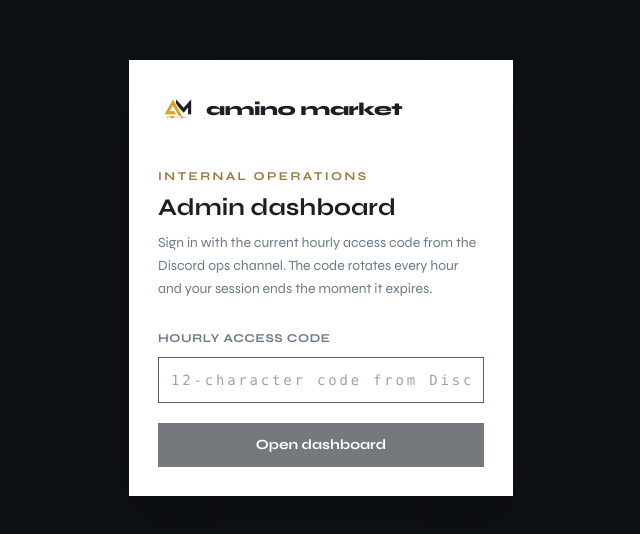
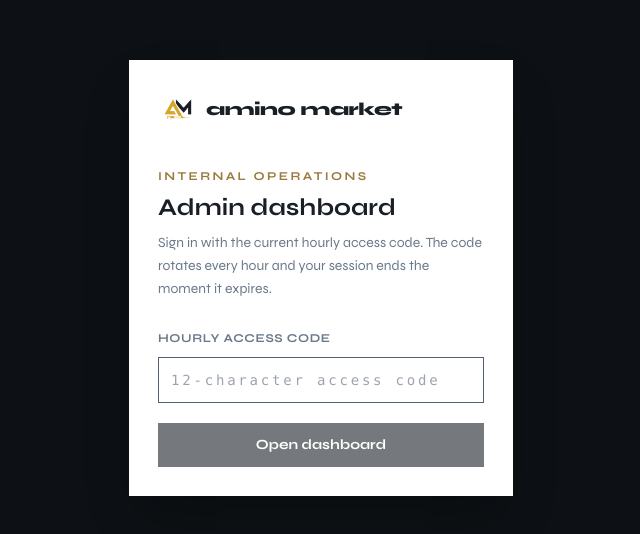
Before and after one commit to shrayg/aminomarket, a React (Vite) app: page /admin in a window 1280 px wide. Shown: the part 122-656 px from the top of the page, without its empty margins (319-959 px from the left). Built offline with nearby package versions, Linux system fonts and the light colour scheme.

Commit message:
Scrub Discord wording from admin login UI and 401 message

```diff
--- a/src/pages/Admin.tsx
+++ b/src/pages/Admin.tsx
@@ -1556,8 +1556,8 @@
         </p>
         <h1 className="mt-2 text-2xl font-bold text-ink-900">Admin dashboard</h1>
         <p className="mt-2 text-sm leading-relaxed text-ink-500">
-          Sign in with the current hourly access code from the Discord ops channel. The code rotates
-          every hour and your session ends the moment it expires.
+          Sign in with the current hourly access code. The code rotates every hour and your
+          session ends the moment it expires.
         </p>
         <label className="mt-6 block">
           <span className="text-xs font-bold uppercase tracking-wider text-ink-500">
@@ -1570,7 +1570,7 @@
             autoFocus
             autoComplete="off"
             spellCheck={false}
-            placeholder="12-character code from Discord"
+            placeholder="12-character access code"
             className="mt-2 w-full border border-ink-200 px-3 py-3 font-mono text-sm tracking-[0.2em] outline-none transition focus:border-ink-600"
           />
         </label>
@@ -1613,7 +1613,7 @@
   useEffect(() => {
     function onForce() {
       logout()
-      setError('Your session ended because the hourly access code rotated. Sign in with the new Discord code.')
+      setError('Your session ended because the hourly access code rotated. Sign in with the new code.')
     }
     window.addEventListener(ADMIN_LOGOUT_EVENT, onForce)
     return () => window.removeEventListener(ADMIN_LOGOUT_EVENT, onForce)
@@ -1628,7 +1628,7 @@
     if (!expMs) return
     const fire = () => {
       logout()
-      setError('Your session expired. Sign in with the latest hourly Discord code.')
+      setError('Your session expired. Sign in with the latest hourly access code.')
     }
     const msLeft = expMs - Date.now()
     if (msLeft <= 0) {
```
Also changed, not shown: 1 other file (tests, documents, lock files or other folders).
